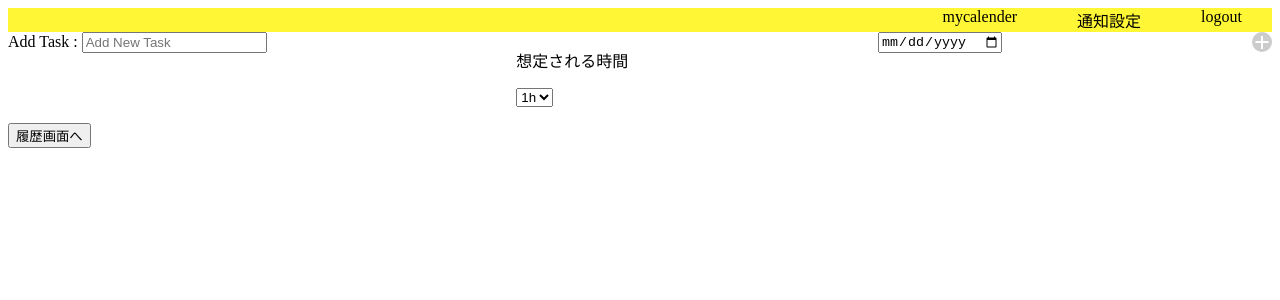
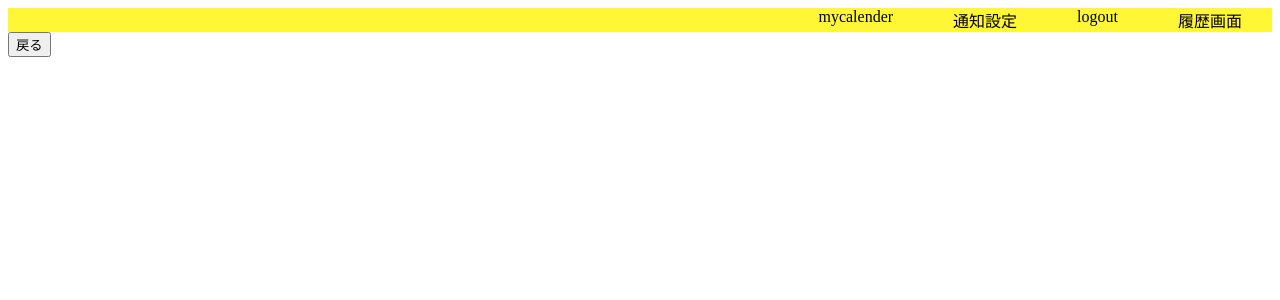
Before and after one commit to takato0520/todo-app, a React (Create React App) app: page /taskHistory in a window 1280 px wide. Shown: the top 300 px of the page. Built offline with nearby package versions, Linux system fonts and the light colour scheme.

Commit message:
画面遷移の部分は実装しました

```diff
--- a/src/App.jsx
+++ b/src/App.jsx
@@ -1,6 +1,5 @@
 import React from 'react'
 import { BrowserRouter as Switch, Route, withRouter } from "react-router-dom"
-import Room from './Room'
 import Login from './Login'
 import SignUp from './SignUp'
 import TaskDetail from './TaskDetail'
@@ -10,17 +9,20 @@ import Taskinput from './Taskinput/taskinput'
 
 
 function App() {
+
+
   return (
     <>
-      <Header />
       <withRouter>
         <Switch>
-          <Route exact path='/' component={Room} />
+          <Header />
+          <Route exact path='/' component={Taskinput} />
           <Route exact path='/login' component={Login} />
           <Route exact path='/signup' component={SignUp} />
-          <Route exact path='/taskDetail' component={TaskDetail} />
+          <Route exact path='/taskDetail'
+            component={TaskDetail} />
           <Route exact path='/taskHistory' component={TaskHistory} />
-          <Taskinput />
+
         </Switch>
       </withRouter>
     </>
--- a/src/Header.jsx
+++ b/src/Header.jsx
@@ -1,12 +1,18 @@
 import React from 'react'
 import styled from 'styled-components'
+import { withRouter } from 'react-router-dom'
 
-const Header = () => {
+const Header = ({ history }) => {
+
+    const taskCompleted = (e) => {
+        history.push("/taskHistory");
+    }
     return (
         <Ul>
             <Li>mycalender</Li>
             <Li>通知設定</Li>
             <Li>logout</Li>
+            <Li onClick={taskCompleted}>履歴画面</Li>
         </Ul>
     )
 
@@ -26,4 +32,4 @@ const Ul = styled.ul`
     margin: 0;
 `
 
-export default Header;
+export default withRouter(Header);
--- a/src/List.jsx
+++ b/src/List.jsx
@@ -1,4 +1,4 @@
-import styled from 'styled-components';
+
 import Task from './Task'
 
 const List = () => {
--- a/src/TaskHistory.jsx
+++ b/src/TaskHistory.jsx
@@ -1,5 +1,11 @@
 const TaskHistory = ({ history }) => {
-    return (null)
+    const returnButton = () => {
+        history.push('/')
+    }
+    return (
+        <button onClick={returnButton}>戻る</button>
+
+    )
 }
 
 export default TaskHistory
--- a/src/Taskinput/taskinput.js
+++ b/src/Taskinput/taskinput.js
@@ -1,11 +1,10 @@
-
-
 import classes from './taskinput.module.css'
-import React, { useState, useEffect } from 'react';
+import React, { useState } from 'react';
 import Button from './button'
 import styled from 'styled-components';
 import { withRouter } from 'react-router-dom'
 import { nanoid } from 'nanoid';
+import firebase from '../config/firebase'
 
 //key
 const getKey = () => Math.random().toString(32).substring(2);
@@ -36,14 +35,14 @@ function Taskinput({ history }) {
     //taskみたいなものを入れておく配列
     const [todos, setTodo] = useState([]);
     //タスク名の変数
-    const [task, setTask] = useState('')
+    const [taskName, setTaskName] = useState('')
 
     const handleNewTask = (event) => {
-        setTask(event.target.value)
+        setTaskName(event.target.value)
     }
 
     //タスクにかかる時間について
-    const [time, setTime] = useState('1h')
+    const [requiredTime, setRequiredTime] = useState('1h')
 
     /*  const options = [
 
@@ -53,7 +52,7 @@ function Taskinput({ history }) {
 
 
 
-    console.log(time)
+    console.log(requiredTime)
     //taskにかかる時間のselect
     const dead_Time = [
         { value: "1", label: "1h", id: "1", },
@@ -67,11 +66,11 @@ function Taskinput({ history }) {
 
     //想定される時間の関数
     const Change = e => {
-        setTime(e.target.value)
+        setRequiredTime(e.target.value)
     }
 
 
-    let slicetime = time.slice(0, 1)
+    let slicetime = requiredTime.slice(0, 1)
     let getSlicetime = slicetime * 3600000
     //taskの締め切りについて
     const deadTask = dead_Time.map(deadtask => {
@@ -80,11 +79,11 @@ function Taskinput({ history }) {
         )
     })
     //締め切りの日にち
-    const [dead, setDead] = useState('')
+    const [deadline, setDeadLine] = useState('')
     //今日の日にちから締め切りまでの日数を計算
     let today = new Date()
     let nowdate = today.getTime()
-    let deadTime = Date.parse(new Date(dead))
+    let deadTime = Date.parse(new Date(deadline))
     let differdate = deadTime - nowdate - getSlicetime
 
     //削除ボタンと詳細ボタンの表示を決めておく変数
@@ -95,16 +94,36 @@ function Taskinput({ history }) {
     const [arr, setArr] = useState('')
 
     /*     const [message, setMessage] = useState(initialState) */
+    const nanoinad = nanoid()
+    console.log(typeof (nanoinad))
 
+    console.log(typeof (taskName))
+
+    const random = Math.floor(Math.random() * 53);
+    console.log(random)
     //plusbuttonクリック時のイベント
-    const handleSubmit = (event) => {
-        event.preventDefault()
+    const handleSubmit = (e) => {
+        e.preventDefault()
         setClassAdd(true)
         setClassDetail(true)
-        if (task === '') return
-        const tmpTodo = [...todos, { task, time, dead, arr: differdate,/*  message: `${year}`"年", */ isCompleted: false, done: false, id: nanoid.generate() }]
+        if (taskName === '') return
+        if (deadline === '') return
+        const tmpTodo = [...todos, { taskName, requiredTime, deadline, arr: differdate,/*  message: `${year}`"年", */ isCompleted: false, done: false, id: nanoid() }]
+        console.log(typeof (tmpTodo.id))
 
-        setTask('')
+        //firestoreに保存する
+
+        firebase.firestore().collection('tasks').add({
+            name: taskName,
+            deadline: deadline,
+            requiredTime: requiredTime,
+            /* isCompleted: false, */
+            id: tmpTodo.id,
+
+        })
+
+        /* .doc('xJChN3VORCrnp7Ih1GvF') */
+        setTaskName('')
         setArr(tmpTodo)
         tmpTodo.sort(function (a, b) {
             console.log(a.arr)
@@ -122,11 +141,13 @@ function Taskinput({ history }) {
     }
 
 
+
+
     //checkboxを反転させる関数
     const handleCheck = (checked) => {
         const checkedTodos = todos.map(todo => {
             if (todo.key === checked.key) {
-                todo.done = !todo.done
+                todo.isCompleted = !todo.isCompleted
             }
             return todo
         })
@@ -147,7 +168,7 @@ function Taskinput({ history }) {
 
 
 
-    console.log(Date.parse(new Date(dead)))
+    console.log(Date.parse(new Date(deadline)))
 
     return (
         <>
@@ -159,7 +180,7 @@ function Taskinput({ history }) {
 
                 <div>
                     <form >
-                        Add Task : <input value={task} placeholder="Add New Task" onChange={handleNewTask} />
+                        Add Task : <input value={taskName} placeholder="Add New Task" onChange={handleNewTask} />
 
                     </form>
                 </div>
@@ -176,8 +197,8 @@ function Taskinput({ history }) {
                 <div>
 
                     <input type="date"
-                        onChange={e => setDead(e.target.value)} />
-                    <div>{dead}</div>
+                        onChange={e => setDeadLine(e.target.value)} />
+                    <div>{deadline}</div>
                 </div>
                 <div><Button clicked={handleSubmit} /></div>
             </div>
```
